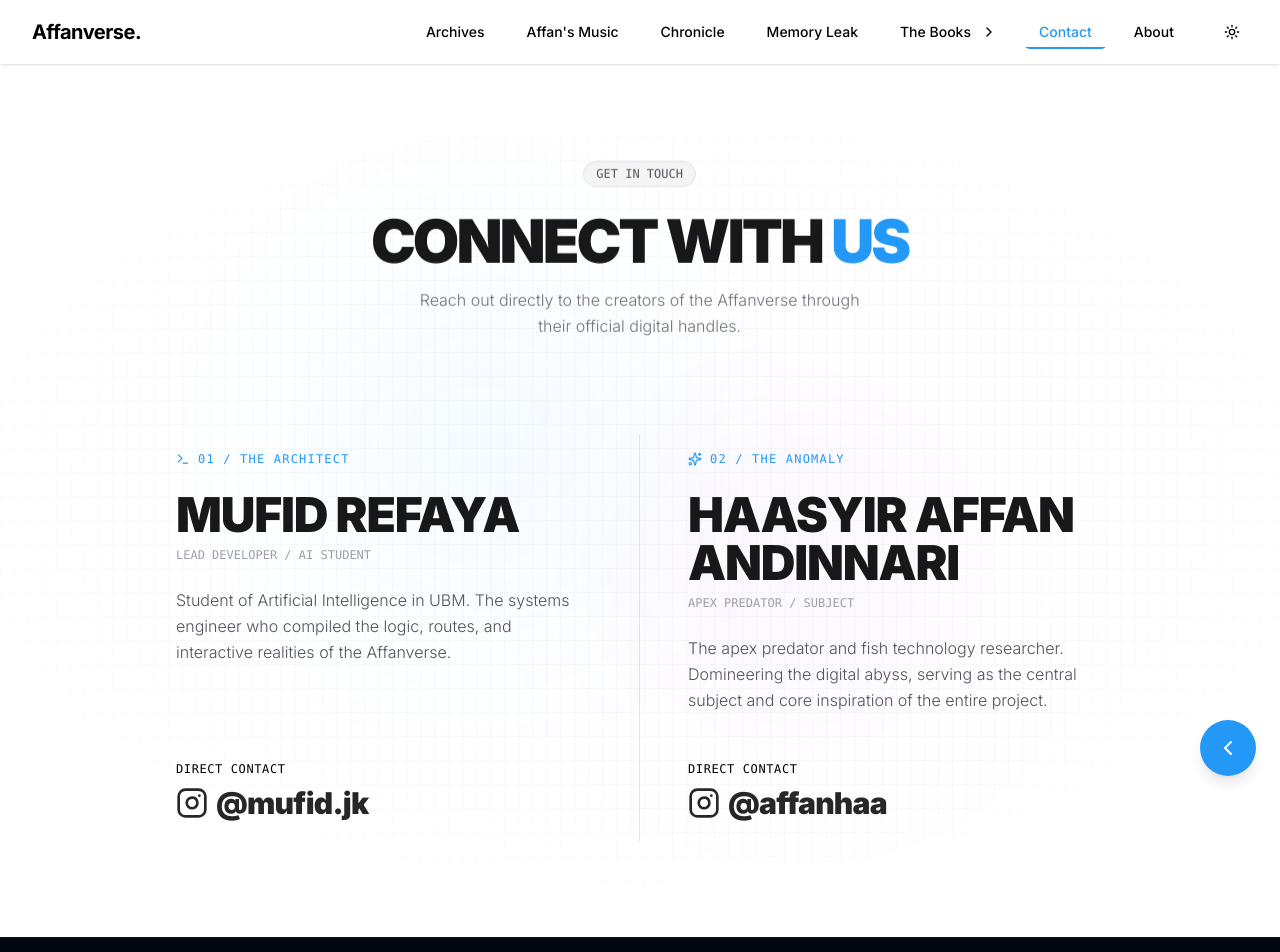
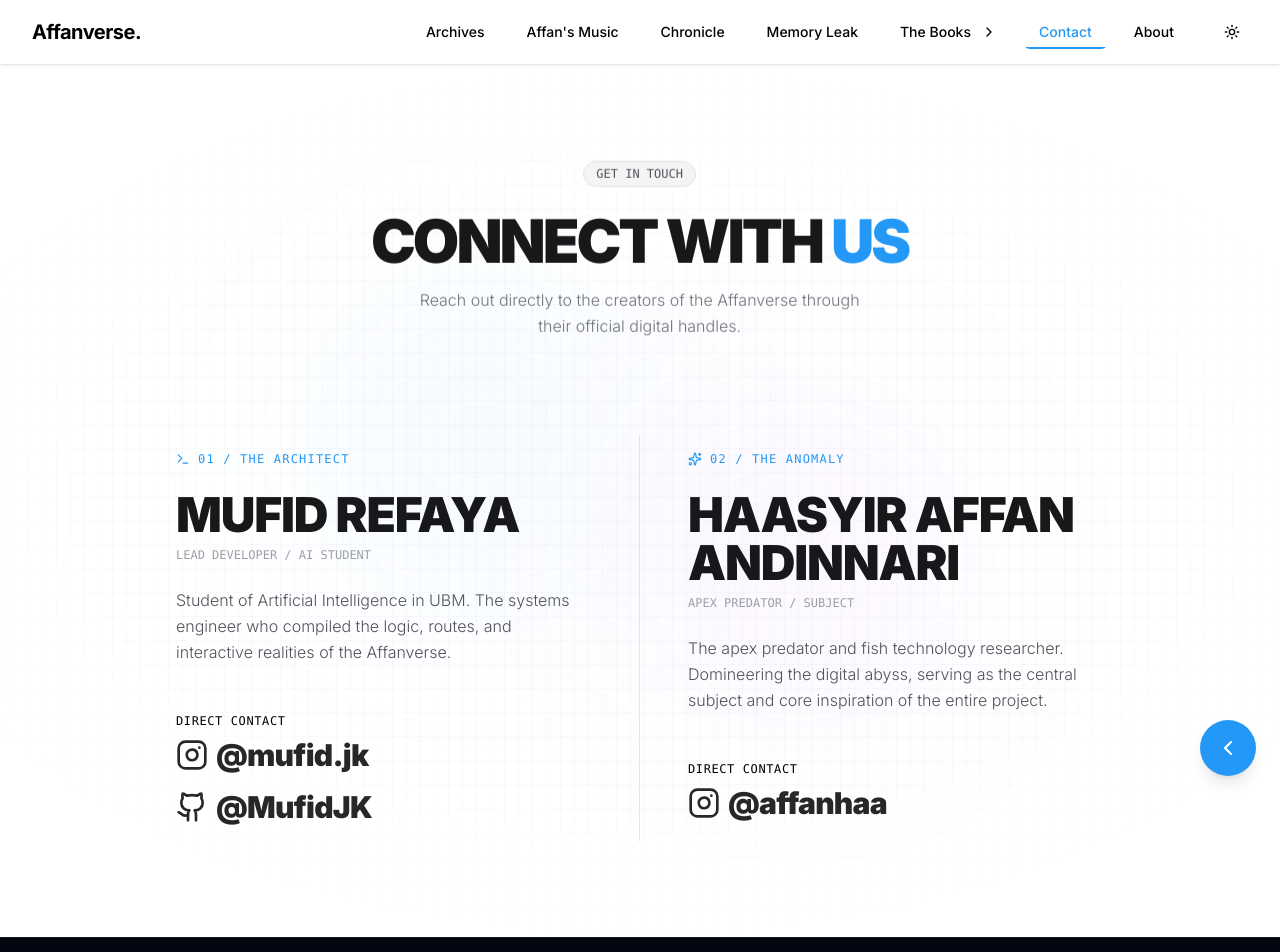
Before and after one commit to MufidJK/affanverse, a Next.js app: page /contact in a window 1280 px wide. Shown: the top 952 px of the page. Built offline with nearby package versions, Linux system fonts and the light colour scheme.

Commit message:
feat: add reusable scroll reveal component and implement contact page with site structure updates

```diff
--- a/app/contact/page.tsx
+++ b/app/contact/page.tsx
@@ -23,6 +23,26 @@ const InstagramIcon = (props: InstagramIconProps) => (
     <rect width="20" height="20" x="2" y="2" rx="5" ry="5" />
     <path d="M16 11.37A4 4 0 1 1 12.63 8 4 4 0 0 1 16 11.37z" />
     <line x1="17.5" x2="17.51" y1="6.5" y2="6.5" />
+  </svg>
+);
+
+interface GithubIconProps extends React.SVGProps<SVGSVGElement> {}
+
+const GithubIcon = (props: GithubIconProps) => (
+  <svg
+    xmlns="http://www.w3.org/2000/svg"
+    width="24"
+    height="24"
+    viewBox="0 0 24 24"
+    fill="none"
+    stroke="currentColor"
+    strokeWidth="2"
+    strokeLinecap="round"
+    strokeLinejoin="round"
+    {...props}
+  >
+    <path d="M15 22v-4a4.8 4.8 0 0 0-1-3.5c3 0 6-2 6-5.5.08-1.25-.27-2.48-1-3.5.28-1.15.28-2.35 0-3.5 0 0-1 0-3 1.5-2.64-.5-5.36-.5-8 0C6 2 5 2 5 2c-.3 1.15-.3 2.35 0 3.5A5.403 5.403 0 0 0 4 9c0 3.5 3 5.5 6 5.5-.39.49-.68 1.05-.85 1.65-.17.6-.22 1.23-.15 1.85v4" />
+    <path d="M9 18c-4.51 2-5-2-7-2" />
   </svg>
 );
 
@@ -111,6 +131,7 @@ export default function ContactPage() {
               <span className="text-xs font-mono tracking-wider text-zinc-450 dark:text-zinc-500 block uppercase">
                 Direct Contact
               </span>
+              <div className="flex flex-col gap-y-4 items-start">
                 <a
                   href="https://www.instagram.com/mufid.jk"
                   target="_blank"
@@ -121,6 +142,17 @@ export default function ContactPage() {
                   <InstagramIcon className="w-6 h-6 sm:w-8 sm:h-8 transition-transform duration-300 group-hover/link:rotate-12 text-zinc-450 dark:text-zinc-500 group-hover/link:text-[#2398f7]" />
                   <span>@mufid.jk</span>
                 </a>
+                <a
+                  href="https://github.com/MufidJK"
+                  target="_blank"
+                  rel="noopener noreferrer"
+                  className="group/link inline-flex items-center gap-2 text-2xl sm:text-3xl font-black tracking-tight text-zinc-800 dark:text-zinc-200 hover:text-[#2398f7] dark:hover:text-[#2398f7] transition-all duration-300 ease-out transform-gpu hover:scale-105 hover:translate-x-1 will-change-transform"
+                  id="contact-jeka-github-link"
+                >
+                  <GithubIcon className="w-6 h-6 sm:w-8 sm:h-8 transition-transform duration-300 group-hover/link:rotate-12 text-zinc-450 dark:text-zinc-500 group-hover/link:text-[#2398f7]" />
+                  <span>@MufidJK</span>
+                </a>
+              </div>
             </div>
           </div>
 
--- a/app/page.tsx
+++ b/app/page.tsx
@@ -12,12 +12,14 @@ import { ArrowRight } from "lucide-react";
 import { Guestbook } from "@/components/guestbook";
 import { MemoryLeakTrigger } from "@/components/terminal/MemoryLeakTrigger";
 import AIPersonaChatWrapper from "@/components/AIPersonaChatWrapper";
+import { ScrollReveal } from "@/components/ui/scroll-reveal";
 
 export default function Home() {
   return (
     <>
       {/* Hero Section */}
       <section className="relative flex items-center justify-center min-h-[calc(100vh-80px)] w-full">
+        <ScrollReveal className="w-full">
           <div className="container mx-auto px-4 sm:px-8">
             <div className="grid grid-cols-1 lg:grid-cols-2 gap-12 lg:gap-8 items-center w-full max-w-6xl mx-auto">
 
@@ -56,45 +58,62 @@ export default function Home() {
 
             </div>
           </div>
+        </ScrollReveal>
       </section>
 
       {/* AI Persona Chat Section */}
       <section className="mt-6">
+        <ScrollReveal>
           <AIPersonaChatWrapper />
+        </ScrollReveal>
       </section>
 
       {/* Best Affan Stories Section */}
       <section className="w-full py-24 relative mt-16">
         {/* Solid Subtle Divider Edge-to-Edge */}
         <div className="absolute top-0 left-0 right-0 w-full h-px bg-black/10 dark:bg-white/10" />
+        <ScrollReveal>
           <AffanStories />
+        </ScrollReveal>
       </section>
 
       {/* Testimonials Section */}
       <section className="py-24 overflow-hidden relative border-t border-black/10 dark:border-white/10">
+        <ScrollReveal>
           <AffanTestimonials />
+        </ScrollReveal>
       </section>
 
       {/* Cursed Artifact Section */}
       <section className="mt-40 overflow-hidden relative border-t border-black/10 dark:border-white/10">
+        <ScrollReveal>
           <CursedArtifactLoader />
+        </ScrollReveal>
       </section>
 
       {/* Skill Tree Section */}
       <section className="py-24 overflow-hidden relative border-t border-black/10 dark:border-white/10">
+        <ScrollReveal>
           <AffanSkillTree />
+        </ScrollReveal>
       </section>
 
       {/* Gallery Dump Section */}
+      <ScrollReveal>
         <AffanGalleryDump />
+      </ScrollReveal>
 
       {/* FAQ Section */}
       <section className="py-24 overflow-hidden relative border-t border-black/10 dark:border-white/10">
+        <ScrollReveal>
           <AffanFAQ />
+        </ScrollReveal>
       </section>
 
       {/* Minigame Portal Section */}
+      <ScrollReveal>
         <MinigamePortal />
+      </ScrollReveal>
 
       <MemoryLeakTrigger />
       <Guestbook variant="floating" pageId="home" />
--- /dev/null
+++ b/components/ui/scroll-reveal.tsx
@@ -0,0 +1,30 @@
+"use client";
+
+import { motion } from "framer-motion";
+import { ReactNode } from "react";
+
+interface ScrollRevealProps {
+  children: ReactNode;
+  className?: string;
+  delay?: number;
+  yOffset?: number;
+}
+
+export function ScrollReveal({
+  children,
+  className = "",
+  delay = 0,
+  yOffset = 30
+}: ScrollRevealProps) {
+  return (
+    <motion.div
+      initial={{ opacity: 0, y: yOffset }}
+      whileInView={{ opacity: 1, y: 0 }}
+      viewport={{ once: true, margin: "-100px" }}
+      transition={{ duration: 0.6, ease: "easeOut", delay }}
+      className={`will-change-transform transform-gpu ${className}`}
+    >
+      {children}
+    </motion.div>
+  );
+}
```
Lines whose indentation alone changed are shown as unchanged.
